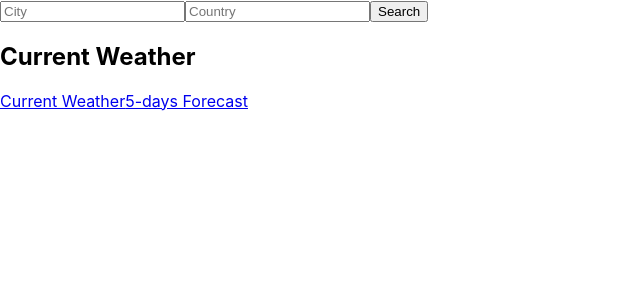
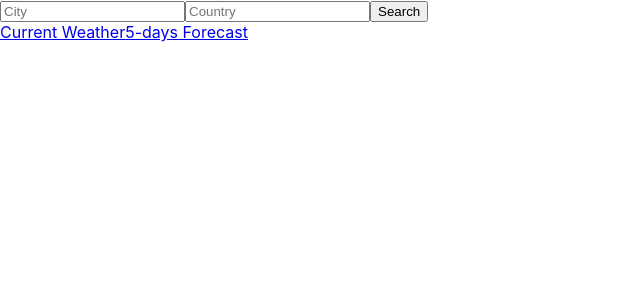
Before and after one commit to Vanessa-Singh/Project-PortfolioV, a React (Create React App) app: page /Current in a window 1280 px wide. Shown: the top 300 px of the page, without its empty margins (0-640 px from the left). Built offline with nearby package versions, Linux system fonts and the light colour scheme.

Commit message:
Fixed issue with the headline not displaying correctly.

```diff
--- a/src/components/headline/Headline.js
+++ b/src/components/headline/Headline.js
@@ -1,11 +1,9 @@
 import React from "react";
-
+import "./Headline.css";
 
 const Headline = props => {
-    return (
-         <div>
-         <h1>{props.pgTitle}</h1>
-         </div>
-    );
-}
+  return <div key={props.id}>
+  {props.pgTitle && <h1>{props.pgTitle}</h1>}
+  </div>;
+};
 export default Headline;
--- a/src/components/weather/Weather.js
+++ b/src/components/weather/Weather.js
@@ -1,16 +1,17 @@
 import React from "react";
-
+import "./Weather.css"
 
 const Weather = props => {
   console.log(props);
     return (
-      <div key={props.id}>
-        {props.val.date && (<p>{props.val.date}</p>)}
-        {props.val.temperature && (<p>{props.val.temperature}°F</p>)}
-        {props.val.description && (<p>{props.val.description}</p>)}
-        {props.val.minTemp && (<p>Min Temp: {props.val.minTemp}°</p>)}
-        {props.val.maxTemp && (<p>Max Temp: {props.val.maxTemp}°</p>)}
-        {props.val.humidity && (<p>Humidity: {props.val.humidity}%</p>)}
+      <div className="current forecast" key={props.id}>
+        {props.val.temperature && <p>{props.val.temperature}°F</p>}
+        {props.val.icon && <p>{props.val.icon}</p>}
+        {props.val.date && <p>{props.val.date}</p>}
+        {props.val.description && <p>{props.val.description}</p>}
+        {props.val.minTemp && <p>Min Temp: {props.val.minTemp}°</p>}
+        {props.val.maxTemp && <p>Max Temp: {props.val.maxTemp}°</p>}
+        {props.val.humidity && <p>Humidity: {props.val.humidity}%</p>}
         {props.val.windSpeed && props.val.winddeg && (
           <div>
             <p>Wind:</p>
@@ -18,7 +19,7 @@ const Weather = props => {
             <p>Direction: {props.val.winddeg}°</p>
           </div>
         )}
-        {props.val.error && (<p>Error: {props.val.error}</p>)}
+        {props.val.error && <p>Error: {props.val.error}</p>}
       </div>
     );
   }
--- a/src/pages/Current.js
+++ b/src/pages/Current.js
@@ -10,21 +10,7 @@ const apiKey = "24fce1779d99022f71c6aebca28a5f73";
 
 class Current extends Component {
   state = {
-    forecast: [
-      {
-        date: "",
-        icon: "",
-        temperature: "",
-        description: "",
-        minTemp: "",
-        maxTemp: "",
-        city: "",
-        country: "",
-        humidity: "",
-        windSpeed: "",
-        winddeg: ""
-      }
-    ],
+    forecast: [],
     error: ""
   };
   componentDidMount() {
@@ -40,7 +26,6 @@ class Current extends Component {
         //convert the response to JSON format
         const data = await api_call.json();
         this.change_state(data);
-        console.log(data);
       }
     })();
   }
@@ -127,22 +112,27 @@ class Current extends Component {
   };
 
   render() {
+    //Populate the headline with the city and country that it was searched
+    let headline = this.state.forecast.map((data, key) => {
+      return <Headline key={key} pgTitle={data.city + ", " + data.country} />;
+    });
     //Populate the forecast data to be render
-    let fiveDaysForecast = this.state.forecast.map((key, data) => {
+    let weather = this.state.forecast.map((data, key) => {
       console.log(key);
       console.log(data);
-      return <Weather val={key} key={data} />;
+      return <Weather val={data} key={key} />;
     });
     return (
       <div>
         {/* Set it's value to the get_weather function. */}
         <Search get_weather={this.get_weather} />
-        <Headline pgTitle="Current Weather" />
+        {headline}
+
         <nav className="navcontainer">
           <NavLink to="/">Current Weather</NavLink>
           <NavLink to="/Forecast">5-days Forecast</NavLink>
         </nav>
-        {fiveDaysForecast}
+        {weather}
       </div>
     );
   }
--- a/src/pages/Forecast.js
+++ b/src/pages/Forecast.js
@@ -11,21 +11,7 @@ const apiKey = "24fce1779d99022f71c6aebca28a5f73";
 
 class Forecast extends Component {
   state = {
-    forecast: [
-      {
-        date: "",
-        icon: "",
-        temperature: "",
-        description: "",
-        minTemp: "",
-        maxTemp: "",
-        city: "",
-        country: "",
-        humidity: "",
-        windSpeed: "",
-        winddeg: ""
-      }
-    ],
+    forecast: [],
     error: ""
   };
   componentDidMount() {
@@ -34,7 +20,6 @@ class Forecast extends Component {
       if (sessionStorage.getItem("location")) {
         //Declare a var to read the data as string then convert to JSON object
         let location = JSON.parse(sessionStorage.getItem("location"));
-        console.log(location);
 
         const api_call = await fetch(
           `http://api.openweathermap.org/data/2.5/forecast?q=${location.city},${location.country}&appid=${apiKey}&units=imperial`
@@ -42,7 +27,6 @@ class Forecast extends Component {
         //convert the response to JSON format
         const data = await api_call.json();
         this.change_state(data);
-        console.log(data);
       }
     })();
   }
@@ -82,7 +66,7 @@ class Forecast extends Component {
   change_state = data => {
     if (data) {
       let fivedays = [];
-      for (let i = 0; i < 40; i+=8) {
+      for (let i = 0; i < 40; i += 8) {
         fivedays[i] = {
           date: `${new Date(data.list[i].dt_txt).getDate()} ${this.month_name(
             new Date(data.list[i].dt_txt)
@@ -112,6 +96,12 @@ class Forecast extends Component {
   };
 
   render() {
+    let headline = this.state.forecast.map((data, key) => {
+      if (key < 1) {
+        return <Headline key={0} pgTitle={data.city + ", " + data.country} />;
+      }
+      return undefined;
+    });
     //Populate the forecast data to be render
     let fiveDaysForecast = this.state.forecast.map((key, data) => {
       return <Weather val={key} key={data} />;
@@ -120,13 +110,11 @@ class Forecast extends Component {
       <div>
         {/* Set it's value to the get_weather function. */}
         <Search get_weather={this.get_weather} />
-        <Headline pgTitle="5-days Forecast" />
-
+        {headline}
         <nav className="navcontainer">
           <NavLink to="/Current">Current Weather</NavLink>
           <NavLink to="/Forecast">5-days Forecast</NavLink>
         </nav>
-
         {fiveDaysForecast}
       </div>
     );
```
